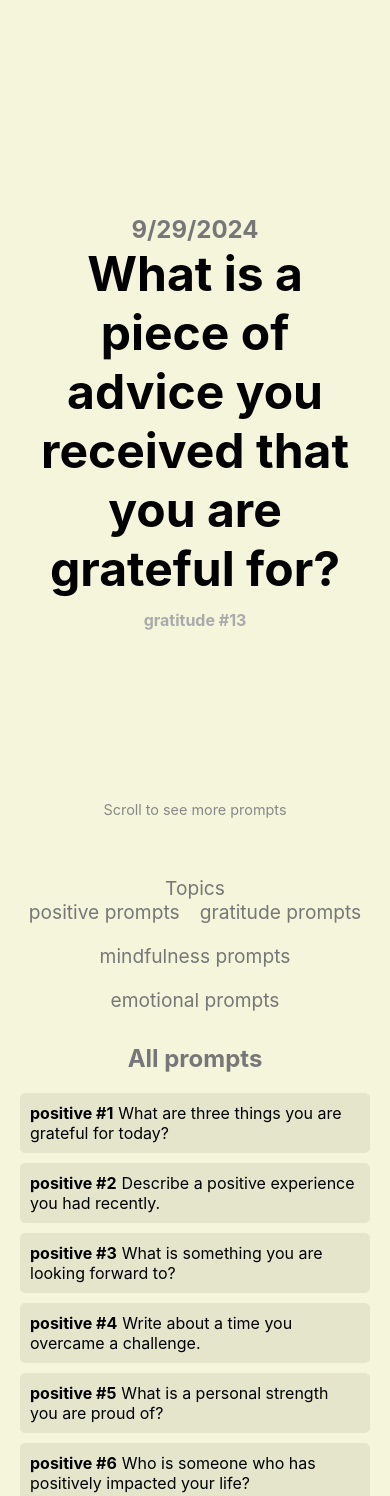
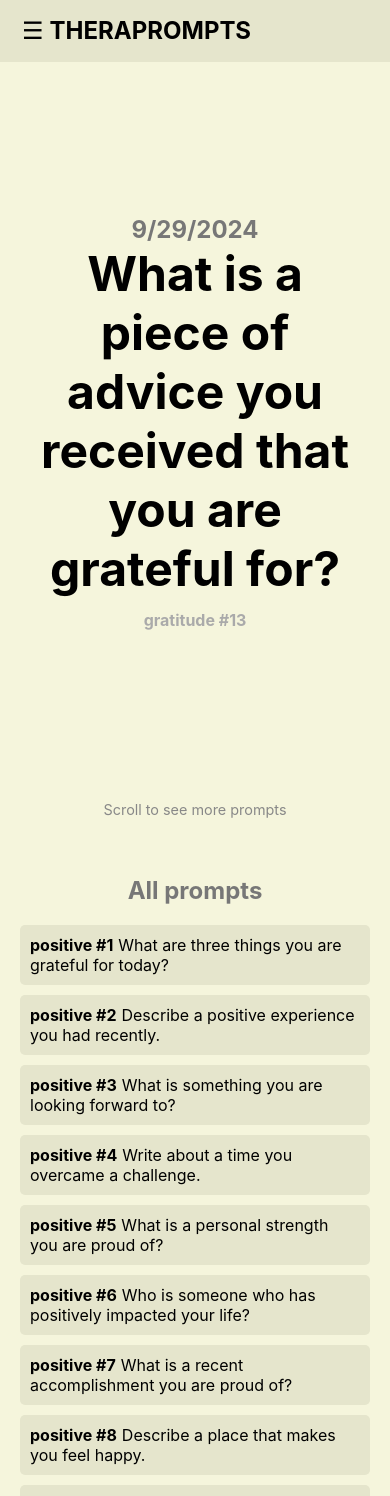
Before and after one commit to habeebmh/theraprompts, a React (Create React App) app: page / in a window 390 px wide. Shown: the top 1496 px of the page. Built offline with nearby package versions, Linux system fonts and the light colour scheme.

Commit message:
Refactor UI styles, update prompts section, and add menu toggle functionality

```diff
--- a/src/App.js
+++ b/src/App.js
@@ -1,5 +1,5 @@
 import './App.css';
-import { useMemo } from 'react';
+import { useMemo, useState } from 'react';
 
 import { emotionsPrompts } from './prompts/emotions';
 import { positivePrompts } from './prompts/positive';
@@ -7,11 +7,11 @@ import { gratitudePrompts } from './prompts/gratitude';
 import { mindfulnessPrompts } from './prompts/mindfulness';
 
 const allPrompts = {
+  prompt: [...positivePrompts, ...gratitudePrompts, ...mindfulnessPrompts, ...emotionsPrompts],
   positive: positivePrompts,
   gratitude: gratitudePrompts,
   mindfulness: mindfulnessPrompts,
-  emotional: emotionsPrompts,
-  prompt: [...positivePrompts, ...gratitudePrompts, ...mindfulnessPrompts, ...emotionsPrompts]
+  emotional: emotionsPrompts
 }
 
 function seededRandom(seed) {
@@ -28,6 +28,7 @@ function stringToNumber(str) {
 }
 
 function App() {
+  const [menuOpen, setMenuOpen] = useState(false);
 
   const currentTopic = useMemo(() => {
     const urlParams = new URLSearchParams(window.location.search);
@@ -46,9 +47,27 @@ function App() {
 
   const currentDate = useMemo(() => new Date().toLocaleDateString(), []);
 
+  const toggleMenu = () => {
+    setMenuOpen(prev => !prev);
+  };
+
+  console.log(menuOpen)
 
   return (
     <>
+      <header className="app-bar">
+        <button className="hamburger-menu" onClick={toggleMenu}>
+          ☰
+        </button>
+        <h1 className="app-bar-title">THERAPROMPTS</h1>
+        <nav className={`nav-bar ${menuOpen ? 'open' : ''}`}>
+          {Object.keys(allPrompts).map((topic, index) => (
+            <a key={index} href={`?topic=${topic.replace(/\s+/g, '-').toLowerCase()}`} className={`nav-link ${topic === currentTopic ? 'nav-link-bold' : ''}`}>
+              {topic === 'prompt' ? 'all' : topic} prompts
+            </a>
+          ))}
+        </nav>
+      </header>
       <div className="container">
         <div className='prompt-container'>
           <article className="prompt">
@@ -59,18 +78,6 @@ function App() {
           <div className="scroll-message">
             Scroll to see more prompts
           </div>
-        </div>
-        <div>
-          <div className='all-prompts-header'>
-            <span className='nav-link'>Topics</span>
-          </div>
-          <nav className="nav-bar">
-            {Object.keys(allPrompts).map((topic, index) => topic !== currentTopic && (
-              <a key={index} href={`?topic=${topic.replace(/\s+/g, '-').toLowerCase()}`} className='nav-link'>
-                {topic === 'prompt' ? 'all' : topic} prompts
-              </a>
-            ))}
-          </nav>
         </div>
         <div className='all-prompts-header'>
           <h2 className="subtitle">All {currentTopic !== 'prompt' && <span>{currentTopic}</span>} prompts</h2>
--- a/src/index.css
+++ b/src/index.css
@@ -6,6 +6,34 @@ body {
   -webkit-font-smoothing: antialiased;
   -moz-osx-font-smoothing: grayscale;
   background-color: #f5f5dc;
+}
+
+.app-bar {
+  position: absolute;
+  top: 0;
+  left: 0;
+  width: calc(100% - 2em);
+  padding: 10px 0;
+  text-align: center;
+  z-index: 1000;
+  display: flex;
+  flex-flow: row nowrap;
+  padding: 1em;
+  background-color: #e5e5cc;
+}
+
+.app-bar-title {
+  margin: 0;
+  font-size: 1.5em;
+  margin-right: 1em;
+}
+
+.hamburger-menu {
+  font-size: 1.5em;
+  background: none;
+  border: none;
+  cursor: pointer;
+  display: none;
 }
 
 .container {
@@ -23,7 +51,13 @@ body {
   gap: 20px;
   justify-content: center;
   top: 1em;
-  flex-flow: row wrap;
+  flex-flow: row nowrap;
+}
+
+.nav-bar.open {
+  display: flex;
+  flex-direction: column;
+  align-items: center;
 }
 
 .nav-link {
@@ -114,3 +148,31 @@ body {
   margin-bottom: 20px; /* Add some margin at the top */
   color: #555; /* Darker color for the text */
 }
+
+@media (max-width: 950px) {
+  .hamburger-menu {
+    display: block;
+  }
+
+  .nav-bar {
+    display: none;
+    flex-direction: column;
+    align-items: center;
+    width: 100%;
+    position: absolute;
+    top: 50px;
+    left: 0;
+    z-index: 999;
+    background-color: #e5e5cc;
+  }
+
+  .nav-bar.open {
+    display: flex;
+  }
+
+  .nav-link {
+    padding: 10px 0;
+    width: 100%;
+    text-align: center;
+  }
+}
```
